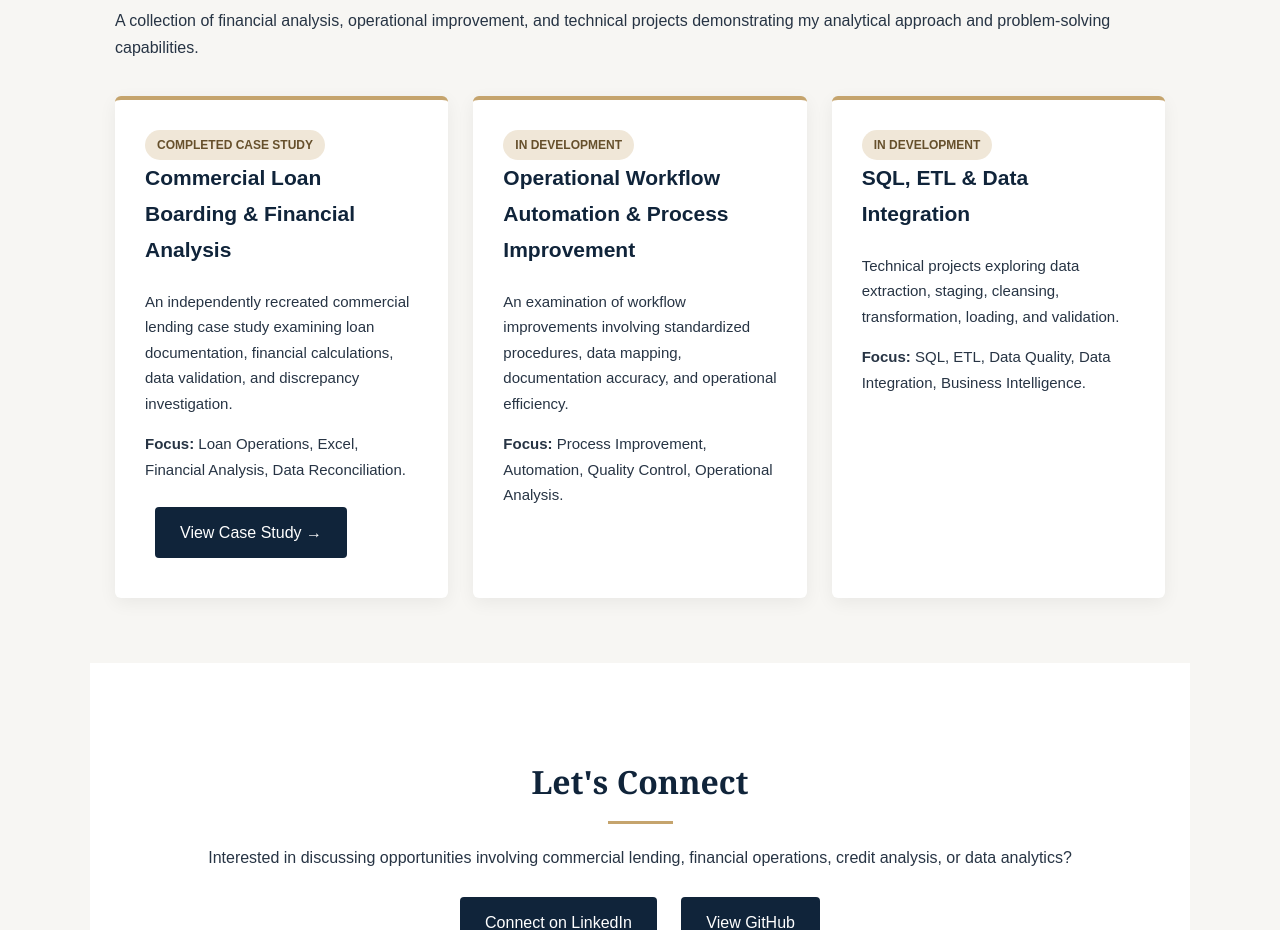
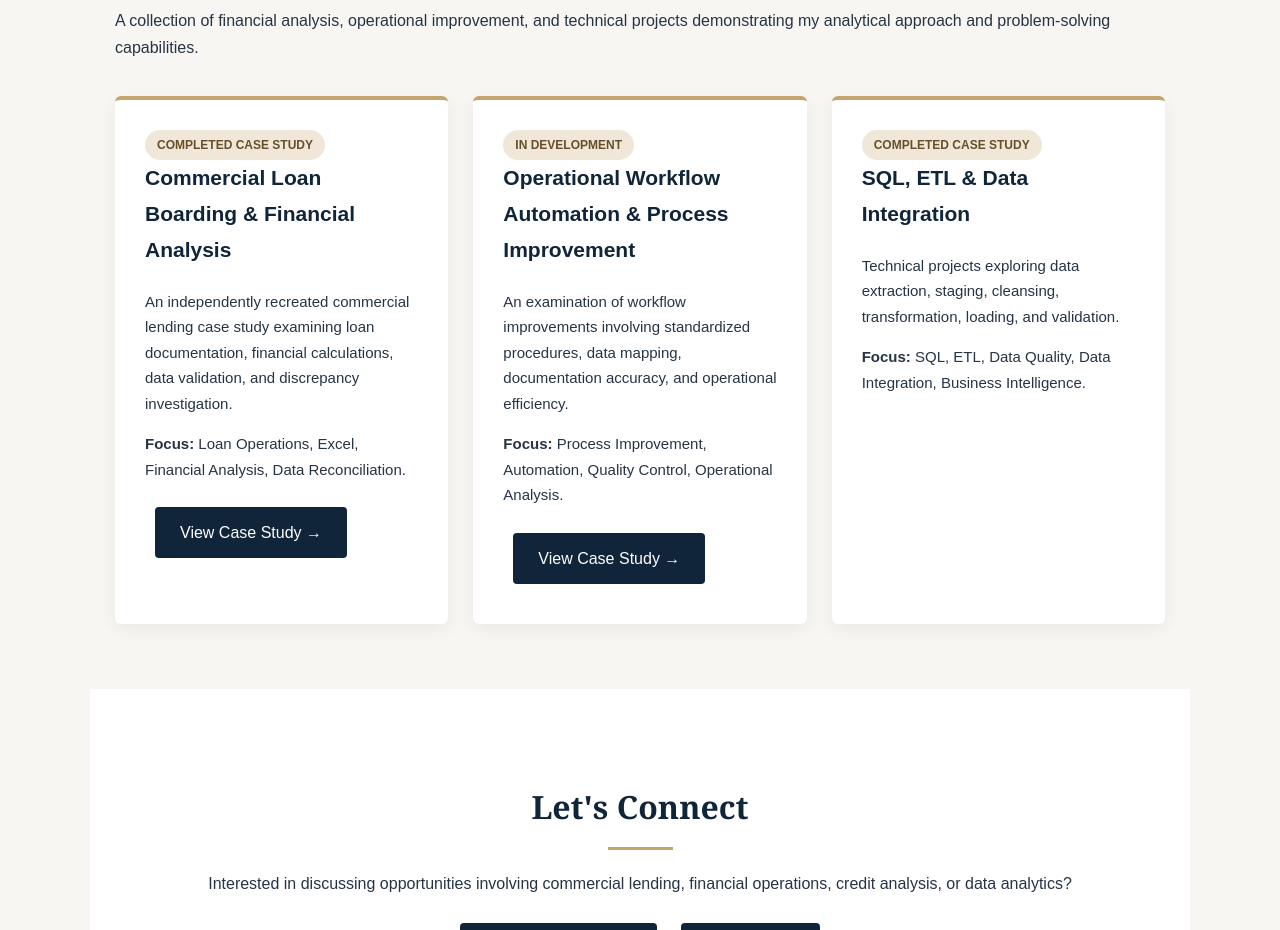
Before and after one commit to Shamitra78/Shamitra78.github.io, a plain HTML site: page index.html in a window 1280 px wide. Shown: the part 1640-2570 px from the top of the page. Drawn offline with Linux system fonts and the light colour scheme.

Commit message:
Update index.html

```diff
--- a/index.html
+++ b/index.html
@@ -319,10 +319,14 @@ footer {
         Automation, Quality Control,
         Operational Analysis.
       </p>
+      <a class="button"
+   href="operational-workflow-case-study.html">
+   View Case Study →
+</a>
     </div>
 
     <div class="card">
-      <span class="badge">IN DEVELOPMENT</span>
+      <span class="badge">COMPLETED CASE STUDY</span>
 
       <h3>SQL, ETL & Data Integration</h3>
 
```
